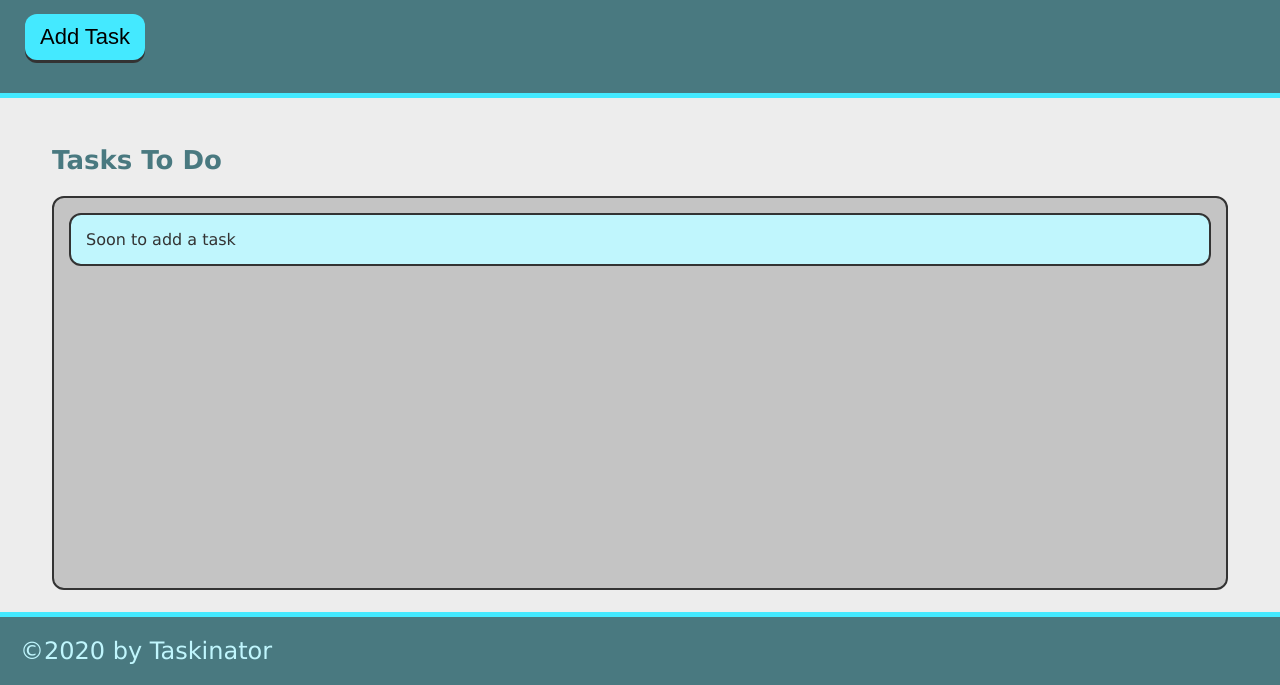
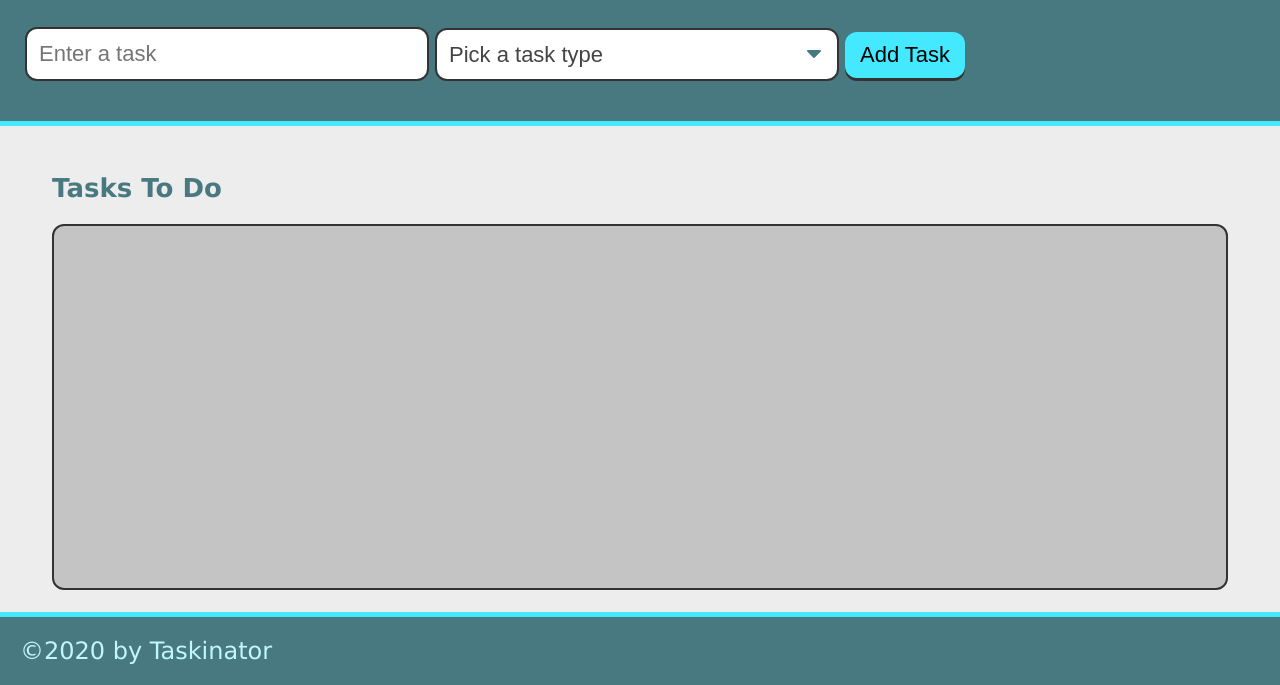
Before and after one commit to treguv/taskinator, a plain HTML site: page index.html in a window 1280 px wide. Shown: the part 115-800 px from the top of the page. Drawn offline with Linux system fonts and the light colour scheme.

Commit message:
Added form

```diff
--- a/index.html
+++ b/index.html
@@ -10,13 +10,27 @@
     <header>
         <h1 class = "page-title">Taskinator</h1>
         <p>Click the button below to add a new task!</p>
-        <button class = "btn" id = "save-task">Add Task</button>
+        <form id = "task-form">
+            <div class = "form-group">
+                <input type ="text" name="task-name" class="text-input" placeholder="Enter a task">
+            </div>
+            <div class="form-group">
+                <select name="task-type" class = "select-dropdown">
+                    <option value = "" disabled selected>Pick a task type</option><!-- Disabled- Not valid option selected=default selection-->
+                    <option value="Print">Print</option>
+                    <option value="Web">Web</option>
+                    <option value="Mobile">Mobile</option>
+                </select>
+            </div>
+            <div class ="form-group">
+                <button class = "btn" id = "save-task">Add Task</button>
+            </div>
+        </form>
     </header>
     <main class="page-content">
         <section class="task-list-wrapper">
             <h2 class="list-title">Tasks To Do</h2>
             <ul class = "task-list" id="tasks-to-do">
-                <li class="task-item">Soon to add a task</li>
             </ul>
         </section>
     </main>
```
